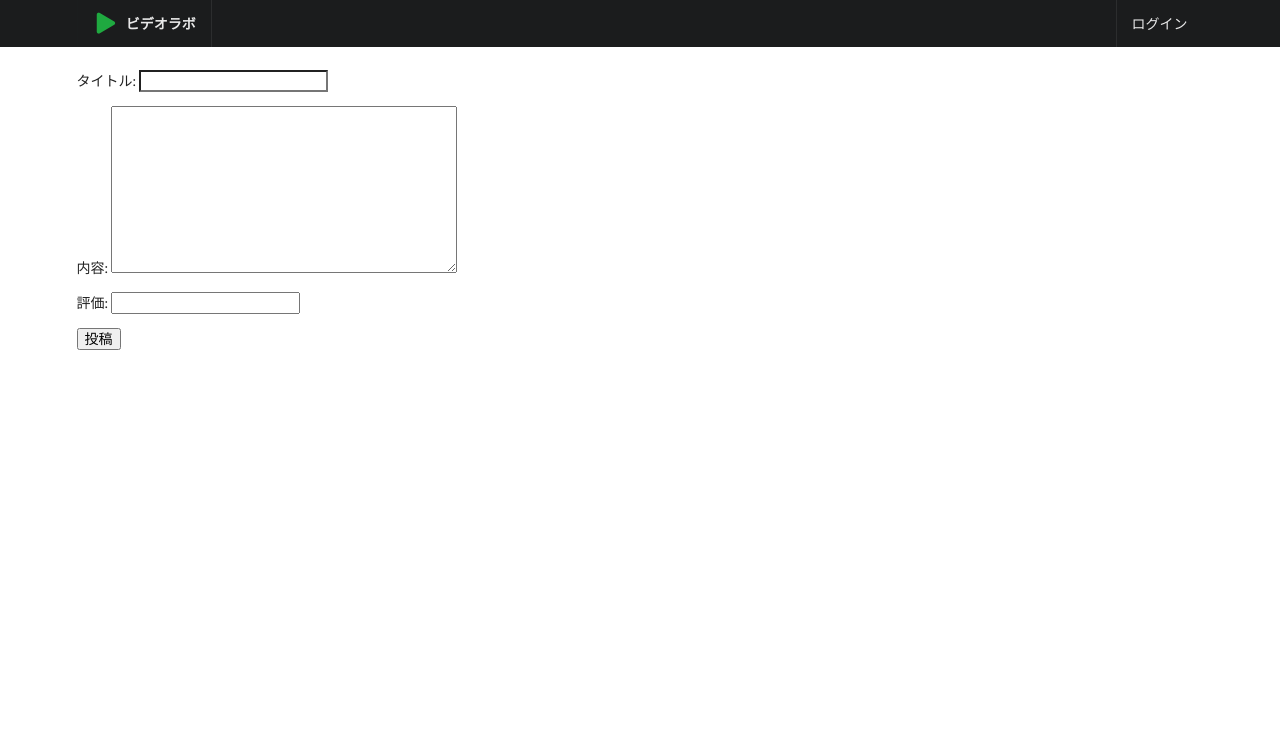
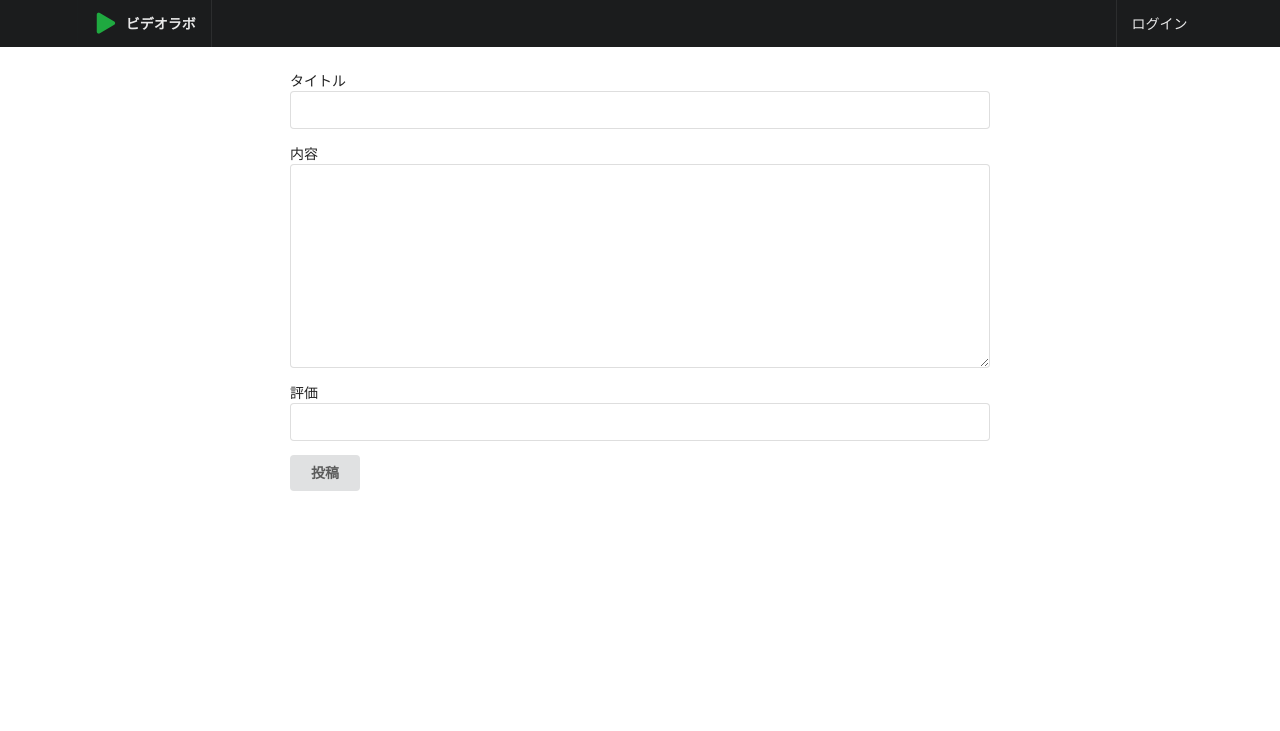
Before and after one commit to shurain0/video-site, a Django app: page /videos/course/1/review/ in a window 1280 px wide. Shown: the top 731 px of the page. Run offline with Django 3.2, Linux system fonts and the light colour scheme.

Commit message:
[update] some templates
refs #9 いくつかのhtmlファイルを修正しました。

```diff
--- a/templates/videos/course_detail.html
+++ b/templates/videos/course_detail.html
@@ -34,10 +34,10 @@
                     {{object.reviews.count}}件の評価
                 </div>
             <div class="ui statistic">
-            </div>
                 <div class="value">
                     {{object.reviews.average}}
                 </div>
+            </div>
             <div class="ui comments">
                 {% for review in object.reviews.all %}
                     <div class="comment">
--- a/templates/videos/review_form.html
+++ b/templates/videos/review_form.html
@@ -4,9 +4,21 @@
 {% block title %}{{object.course.title}}{% endblock title %}
 
 {% block content %}
-    <form method="POST">
-        {% csrf_token %}
-        {{form.as_p}}
-        <button type="submit">投稿</button>
-    </form>
+    <div class="ui text container">
+        <form class="ui form" method="POST">
+            {% csrf_token %}
+            {% for field in form %}
+            <div class="ui field">
+                    {{ field.label }}
+                <div class="ui input">
+                    {{ field }}
+                </div>
+                {% if field.errors %}
+                    <div class="ui pointing red basic label">{{ field.errors.0 }}</div>.
+                {% endif %}
+            </div>
+            {% endfor %}
+            <button class="ui button" type="submit">投稿</button>
+        </form>
+    </div>
 {% endblock content %}
```
